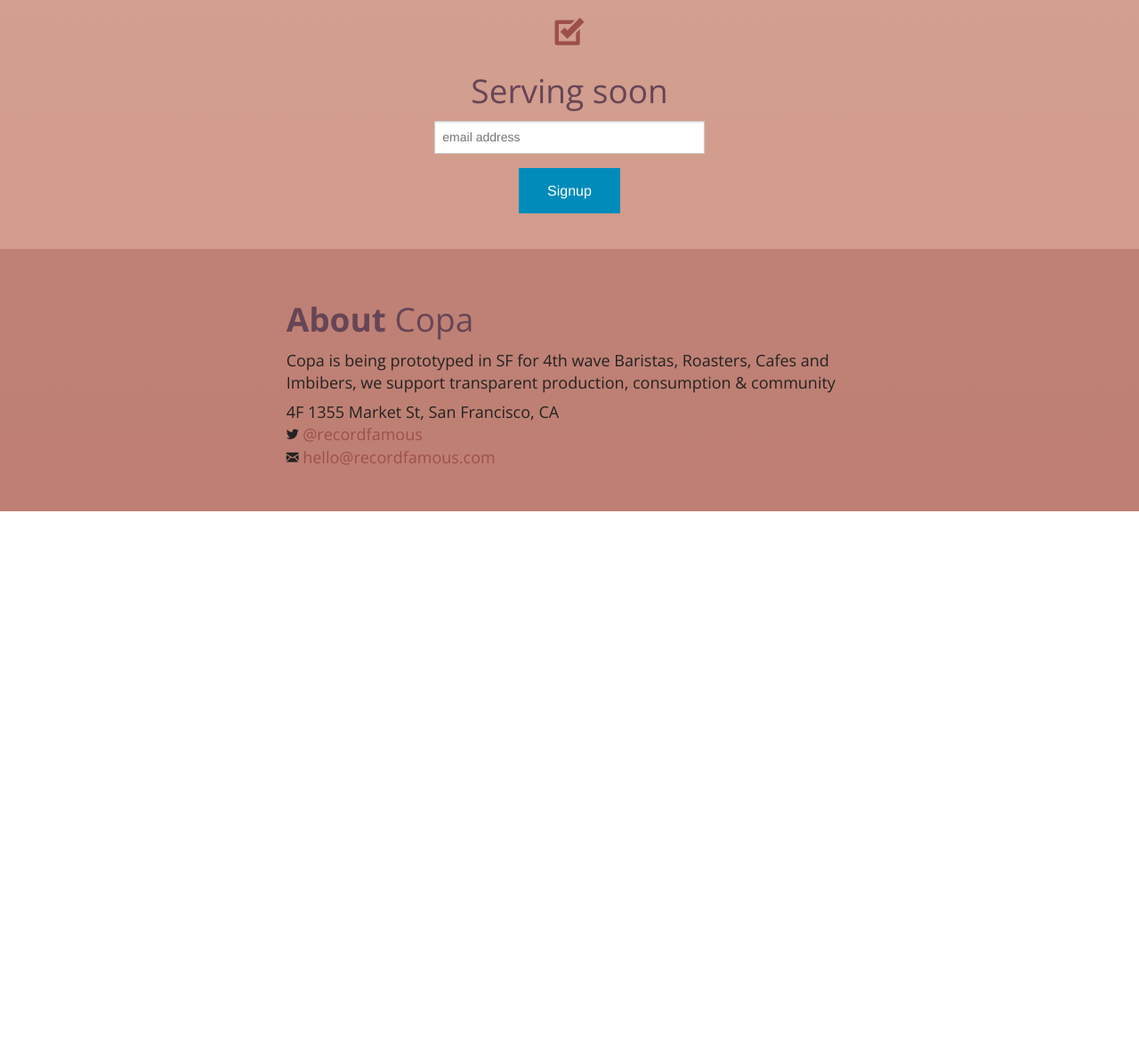
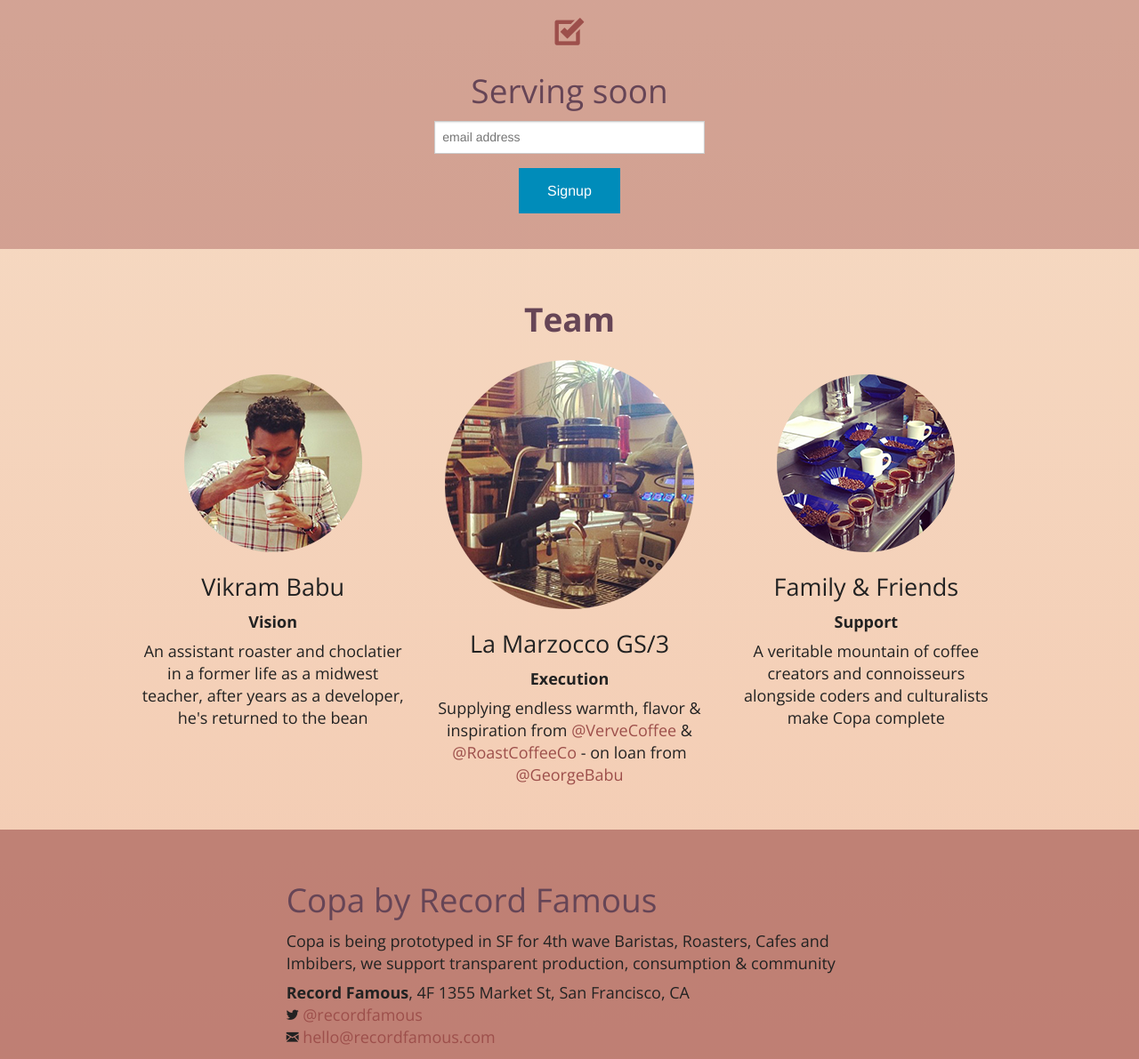
Before and after one commit to dvbabu/copapublic, a plain HTML site: page index.html in a window 1280 px wide. Shown: the part 1212-2403 px from the top of the page at 89% size. Before the commit the page ends 1787 px from the top, so only its background shows below. Drawn offline with nearby package versions, Linux system fonts and the light colour scheme; a web font is replaced by a local one.

Commit message:
Content Edits

```diff
--- a/index.html
+++ b/index.html
@@ -37,6 +37,7 @@
                 <ul class="right">
                   <li><a href="#features">Features</a></li>
                   <li><a href="#story">Story</a></li>
+                  <li><a href="#team">Team</a></li>
                   <li><a href="#about">About</a></li>
                 </ul>
               </div>
@@ -88,14 +89,14 @@
       </div>
       <div class="small-12 medium-5 columns">
         <h2><strong>Places</strong> you love</h2>
-        <h4>Whether you're a grower, a roaster or a restaurant, you have a place</h2>
+        <h4>Growers, roasters & restaurants welcome</h2>
       </div>
       <div class="medium-1 columns hide-for-small-only">
         <h1><i class="fi-torsos-female-male"></i></h1>
       </div>
       <div class="small-12 medium-5 columns">
         <h2><strong>People</strong> you follow
-        <h4>We are chatty brainy bunch and Copa is a place for coffee minds</h2>
+        <h4>Caffeinated minds mingle with reviews, check-ins & pictures</h2>
       </div>
     </article>
   </section>
@@ -126,13 +127,43 @@
         </div>
     </article>
   </section>
+  <a name="team"></a>
+  <section id="team" class="main text-center">
+    <article class="row">
+      <div class="medium-12 columns text-center">
+              <h2><strong>Team</strong><p/>
+      </div>
+      <div class="medium-4 columns text-center">
+        <br/>
+        <p class=""><img src="/img/vikram.png"></p>
+        <h3>Vikram Babu</h3>
+        <h5><strong>Vision</strong></h5>
+        <h5>An assistant roaster and choclatier in a former life as a midwest teacher, after years as a developer, he's returned to the bean</h5>
+      </div>
+      <p/>
+      <div class="medium-4 columns">
+        <p class="text-center"><img src="/img/marzocco.png"></p>
+        <h3>La Marzocco GS/3</h3>
+        <h5><strong>Execution</strong></h5>
+        <h5>Supplying endless warmth, flavor & inspiration from <a href="https://twitter.com/Vervecoffee">@VerveCoffee</a> & <a href="https://twitter.com/roastcoffeeco">@RoastCoffeeCo</a> - on loan from <a href="https://twitter.com/GeorgeBabu">@GeorgeBabu</a></h3>
+      </div>
+      <p/>
+      <div class="medium-4 columns">
+        <br/>
+        <p class="text-center"><img src="/img/family.png"></p>
+        <h3>Family & Friends</h3>
+        <h5><strong>Support</strong></h5>
+        <h5>A veritable mountain of coffee creators and connoisseurs alongside coders and culturalists make Copa complete</h3>
+      </div>
+    </article>
+  </section>
   <a name="about"></a>
   <section id="about" class="main">
     <article class="row">
       <div class="medium-8 medium-offset-2 columns">
-        <h2><strong>About</strong> Copa</h2>
+        <h2>Copa by Record Famous</h2>
         <h5>Copa is being prototyped in SF for 4th wave Baristas, Roasters, Cafes and Imbibers, we support transparent production, consumption & community</h5>
-        <h5>4F 1355 Market St, San Francisco, CA<br/><i class="fi-social-twitter"></i> <a href="https://twitter.com/recordfamous">@recordfamous</a><br/><i class="fi-mail"></i> <a href="mailto:hello@recordfamous.com">hello@recordfamous.com</a></h5>
+        <h5><strong>Record Famous</strong>, 4F 1355 Market St, San Francisco, CA<br/><i class="fi-social-twitter"></i> <a href="https://twitter.com/recordfamous">@recordfamous</a><br/><i class="fi-mail"></i> <a href="mailto:hello@recordfamous.com">hello@recordfamous.com</a></h5>
       </div>
     </article>
   </section>
```
Also changed, not shown: img/family.png (added), img/marzocco.png (added), img/vikram.png (added).
